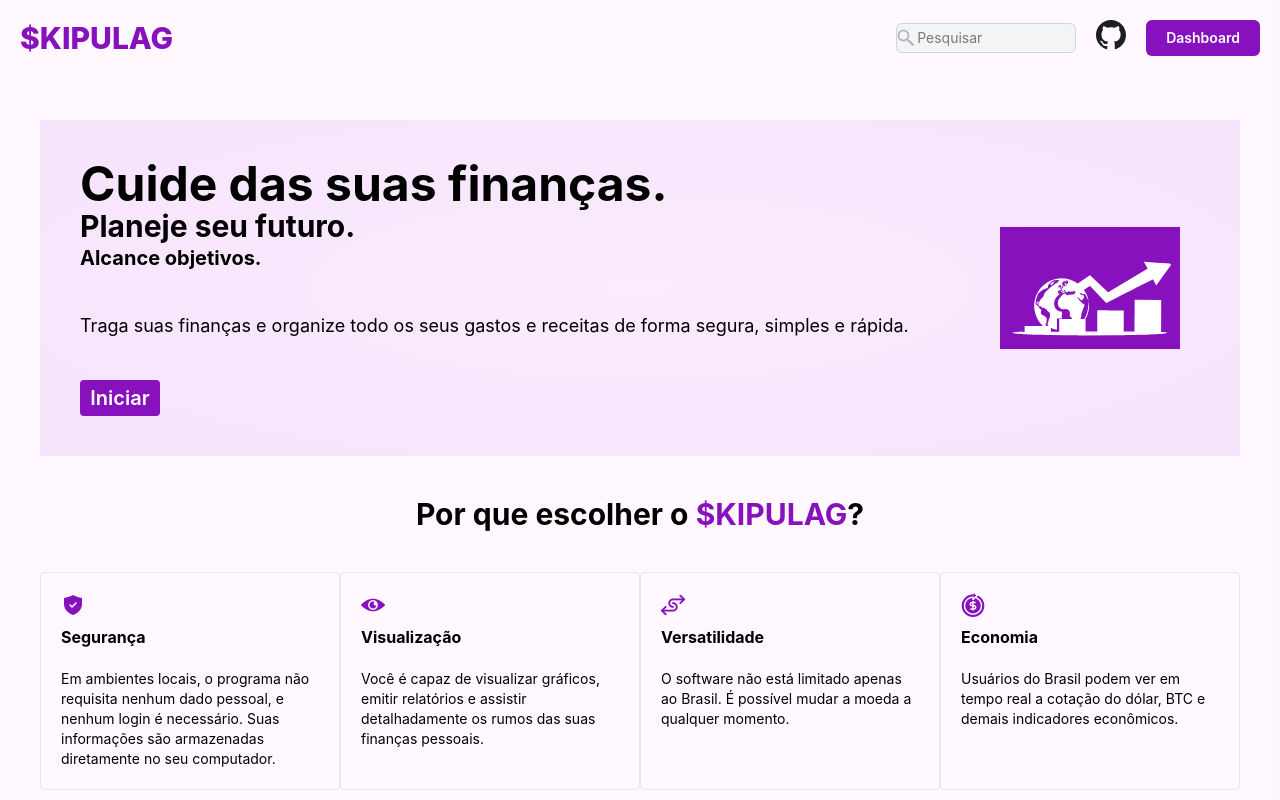
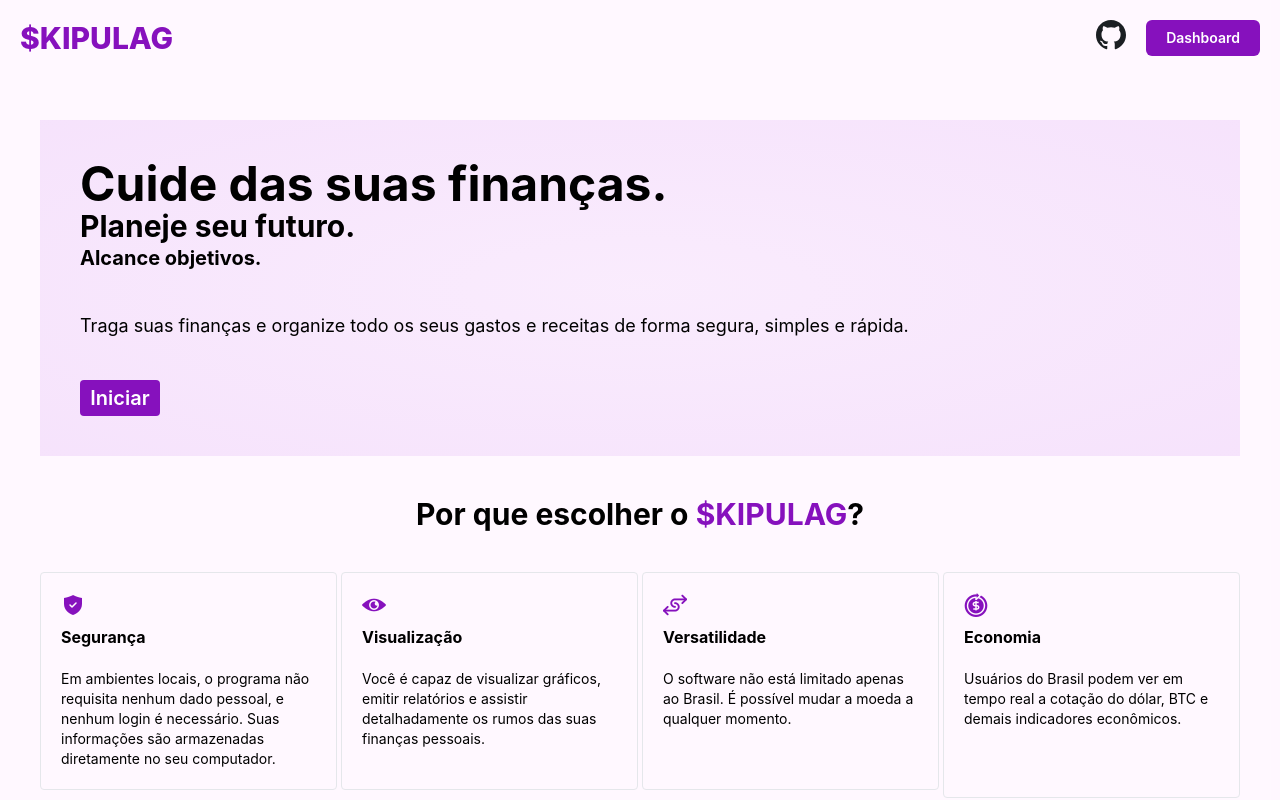
Before and after one commit to scrola/skipulag, a React (Vite) app in the folder client/: page / in a window 1280 px wide. Shown: the top 800 px of the page. Built offline with nearby package versions, Linux system fonts and the light colour scheme.

Commit message:
style: removed unnecessary icons

```diff
--- a/client/src/App.tsx
+++ b/client/src/App.tsx
@@ -1,6 +1,4 @@
 import githubLogo from "../assets/github.svg";
-import searchIcon from "../assets/search.svg";
-import mainPhoto from "../assets/main-photo.svg";
 import segurancaIcon from "../assets/seguranca.png";
 import visaoIcone from "../assets/view.png";
 import versatileIcon from "../assets/versatil.png";
@@ -19,19 +17,6 @@ export default function App() {
                 </span>
               </div>
               <div className="justify-end flex gap-5">
-                <search className="w-auto flex relative items-center static">
-                  <img
-                    src={searchIcon}
-                    width={20}
-                    alt="GitHub Logo"
-                    className="absolute"
-                  />
-                  <input
-                    type="search "
-                    placeholder="Pesquisar"
-                    className="border border-gray-300 rounded-md px-5 text-sm p-1 bg-gray-100 w-45"
-                  />
-                </search>
                 <a href="https://github.com/scrola/skipulag" target="_blank">
                   <img src={githubLogo} alt="" width={30} />
                 </a>
@@ -62,12 +47,12 @@ export default function App() {
                     Iniciar
                   </button>
                 </div>
-                <img
+                {/* <img
                   src={mainPhoto}
                   alt="Skipulag Chart"
                   className="px-5"
                   width={220}
-                />
+                /> */}
               </div>
             </section>
             <section className="py-10 w-full flex-col justify-between px-1 lg:px-0">
@@ -75,7 +60,7 @@ export default function App() {
                 Por que escolher o{" "}
                 <span className="text-[#8611bd]">$KIPULAG</span>?
               </h2>
-              <div className="flex flex-col justify-between py-10 w-full lg:flex-row md:flex-col">
+              <div className="flex space-y-2 rounded-xl lg:gap-1 flex-col justify-between py-10 w-full lg:flex-row md:flex-col">
                 <div className="flex-1 rounded border border-gray-200 p-5 ">
                   <img src={segurancaIcon} alt="" className="pb-2" />
                   <h2 className="pb-5 font-bold">Segurança</h2>
@@ -112,8 +97,7 @@ export default function App() {
               </div>
             </section>
           </main>
-
-          {/* <footer className="w-full h-20 flex items-center justify-center  static">
+          <footer className="w-full h-20 flex items-center justify-center  static">
             <p className="text-center text-xs">
               Desenvolvido por &copy;{" "}
               <a
@@ -124,7 +108,7 @@ export default function App() {
                 Carlos Lopes
               </a>
             </p>
-          </footer> */}
+          </footer>
         </div>
       </div>
     </>
```
